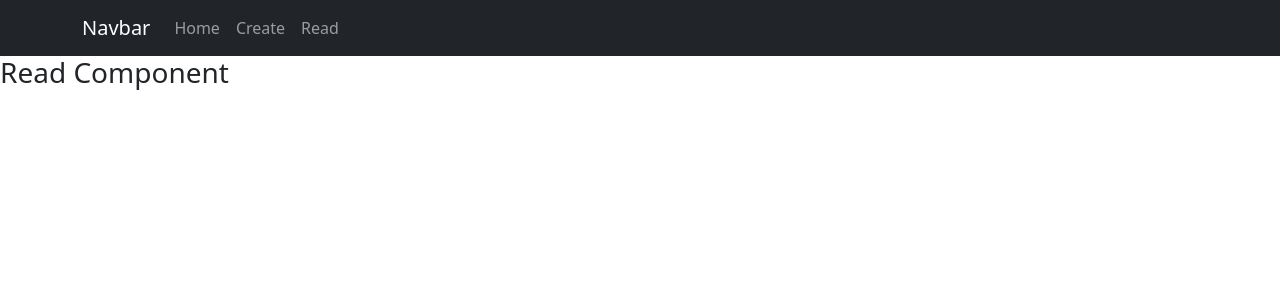
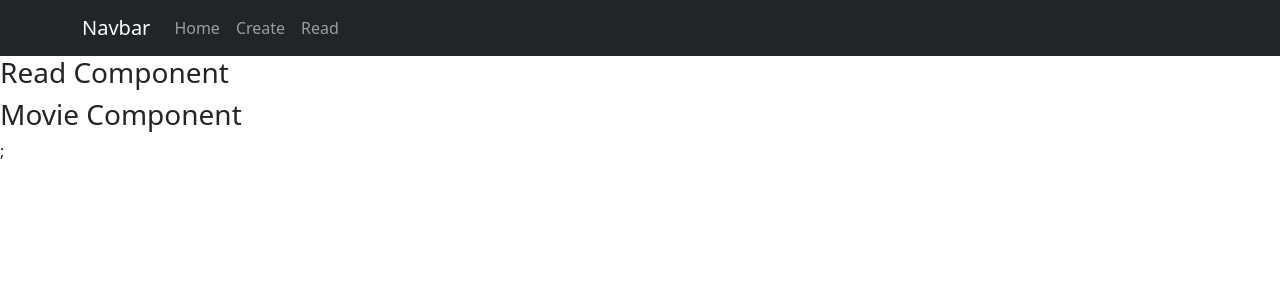
Before and after one commit to EricMurray-G00423903/DRQLabs02, a React (Create React App) app in the folder movie-app/: page /read in a window 1280 px wide. Shown: the top 300 px of the page. Built offline with nearby package versions, Linux system fonts and the light colour scheme.

Commit message:
added props

```diff
--- a/movie-app/src/App.js
+++ b/movie-app/src/App.js
@@ -1,11 +1,9 @@
 // IMPORTS
 import { BrowserRouter as Router, Route, Routes } from 'react-router-dom';
 import NavigationBar from './Components/NavigationBar';
-import Header from './Components/Header';
-import Footer from './Components/Footer';
 import Content from './Components/content';
-import Movies from './Components/Movies';
 import Create from './Components/Create';
+import Read from './Components/Read';
 
 
 // App function, using client side routing, route handles path
@@ -15,7 +13,7 @@ function App() {
       <NavigationBar />
       <Routes>
         <Route path="/" element={<Content />} />
-        <Route path="/read" element={<Movies />} />
+        <Route path="/read" element={<Read />} />
         <Route path="/create" element={<Create />} />
       </Routes>
     </Router>
--- /dev/null
+++ b/movie-app/src/Components/MovieItem.js
@@ -0,0 +1,6 @@
+const MovieItem = () => {
+
+
+}
+
+export default MovieItem;
--- a/movie-app/src/Components/Movies.js
+++ b/movie-app/src/Components/Movies.js
@@ -1,8 +1,9 @@
-import Read from "./Read";
-
-const Movies = () => {
+const Movies = (props) => {
     return(
-        <Read></Read>
+        <div>
+            <h3>Movie Component</h3>
+            {console.log(props.myMovies)};
+        </div>
     );
 }
 
--- a/movie-app/src/Components/Read.js
+++ b/movie-app/src/Components/Read.js
@@ -1,6 +1,8 @@
+import Movies from "./Movies";
+
 const Read = () => {
 
-    const movies = [
+    const data = [
         {
           "Title": "Avengers: Infinity War",
           "Year": "2018",
@@ -24,8 +26,11 @@ const Read = () => {
         }
       ];
 
-    return(
+    return (
+      <div>
         <h3>Read Component</h3>
+        <Movies myMovies={data} />
+      </div>
     )
 }
 
```
